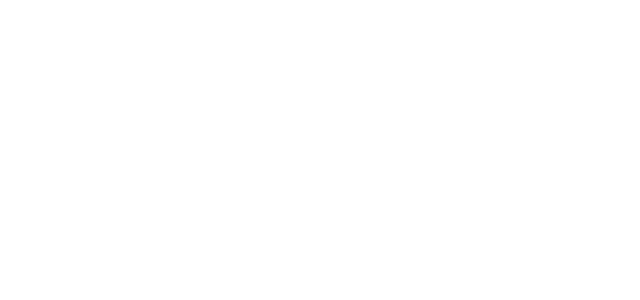
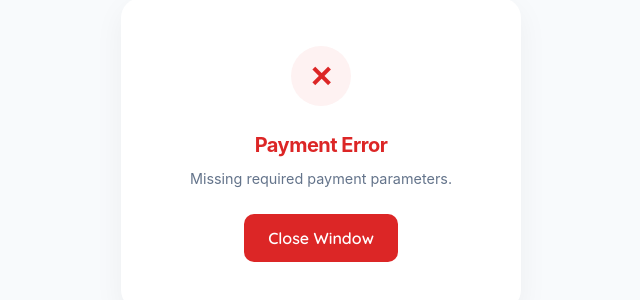
Before and after one commit to VeerNXT-ESM/VeerNXT, a React (Vite) app: page /pay in a window 1280 px wide. Before the commit this address had no page. Shown: the part 246-546 px from the top of the page, without its empty margins (319-959 px from the left). Built offline with nearby package versions, Linux system fonts and the light colour scheme.

Commit message:
feat: implement Razorpay payment bridge and /pay checkout route

```diff
--- a/src/App.tsx
+++ b/src/App.tsx
@@ -35,6 +35,7 @@ import { Support } from './components/Support';
 import { Legal } from './components/Legal';
 import { JobBoard } from './components/JobBoard';
 import { LandingPage } from './components/landing/LandingPage';
+import { PaymentPage } from './components/PaymentPage';
 
 const Navbar = () => {
   const { t, i18n } = useTranslation();
@@ -497,6 +498,9 @@ export default function App() {
         <Route path="/privacy" element={<LegacyShell><PrivacyPolicy /></LegacyShell>} />
         <Route path="/support" element={<LegacyShell><Support /></LegacyShell>} />
         <Route path="/legal" element={<LegacyShell><Legal /></LegacyShell>} />
+
+        {/* Payment bridge route */}
+        <Route path="/pay" element={<PaymentPage />} />
       </Routes>
     </BrowserRouter>
   );
--- /dev/null
+++ b/src/components/PaymentPage.tsx
@@ -0,0 +1,238 @@
+import React, { useEffect, useState } from 'react';
+import { useSearchParams } from 'react-router-dom';
+
+export const PaymentPage: React.FC = () => {
+  const [searchParams] = useSearchParams();
+  const [status, setStatus] = useState<'loading' | 'active' | 'success' | 'error' | 'cancelled'>('loading');
+  const [errorMsg, setErrorMsg] = useState('');
+
+  useEffect(() => {
+    // 1. Parse payment parameters from URL query string
+    const keyId = searchParams.get('key_id');
+    const orderId = searchParams.get('order_id');
+    const amount = searchParams.get('amount');
+    const name = searchParams.get('name') || 'VeerNXT User';
+    const email = searchParams.get('email') || '';
+    const contact = searchParams.get('contact') || '';
+    const origin = searchParams.get('origin') || '*';
+
+    const devtest = searchParams.get('devtest') === 'true';
+
+    if (!keyId || !orderId || !amount) {
+      setStatus('error');
+      setErrorMsg('Missing required payment parameters.');
+      return;
+    }
+
+    // 2. Dynamically load Razorpay Checkout Script
+    const loadRazorpay = () => {
+      return new Promise<boolean>((resolve) => {
+        if ((window as any).Razorpay) {
+          resolve(true);
+          return;
+        }
+        const script = document.createElement('script');
+        script.src = 'https://checkout.razorpay.com/v1/checkout.js';
+        script.onload = () => resolve(true);
+        script.onerror = () => resolve(false);
+        document.body.appendChild(script);
+      });
+    };
+
+    const initializeCheckout = async () => {
+      const isLoaded = await loadRazorpay();
+      if (!isLoaded) {
+        setStatus('error');
+        setErrorMsg('Failed to load payment gateway script.');
+        return;
+      }
+
+      setStatus('active');
+
+      const options = {
+        key: keyId,
+        amount: devtest ? 100 : amount,
+        currency: 'INR',
+        name: 'VeerNXT',
+        description: 'Premium Plan Upgrade',
+        order_id: orderId,
+        handler: function (response: any) {
+          setStatus('success');
+          // Send response securely back to opening window
+          if (window.opener) {
+            window.opener.postMessage(
+              {
+                status: 'success',
+                razorpay_payment_id: response.razorpay_payment_id,
+                razorpay_order_id: response.razorpay_order_id,
+                razorpay_signature: response.razorpay_signature,
+              },
+              origin
+            );
+          }
+          setTimeout(() => {
+            window.close();
+          }, 1500);
+        },
+        prefill: {
+          name: name,
+          email: email,
+          contact: contact,
+        },
+        theme: {
+          color: '#4b6b32', // Olive color theme
+        },
+        modal: {
+          ondismiss: function () {
+            setStatus('cancelled');
+            if (window.opener) {
+              window.opener.postMessage({ status: 'cancel' }, origin);
+            }
+            setTimeout(() => {
+              window.close();
+            }, 1000);
+          },
+        },
+      };
+
+      const rzp = new (window as any).Razorpay(options);
+      rzp.open();
+    };
+
+    initializeCheckout();
+  }, [searchParams]);
+
+  return (
+    <div style={{
+      display: 'flex',
+      flexDirection: 'column',
+      justifyContent: 'center',
+      alignItems: 'center',
+      height: '100vh',
+      background: '#f8fafc',
+      fontFamily: '-apple-system, BlinkMacSystemFont, "Segoe UI", Roboto, sans-serif',
+      color: '#334155',
+      textAlign: 'center',
+      padding: '2rem'
+    }}>
+      <div style={{
+        background: 'white',
+        padding: '3rem',
+        borderRadius: '20px',
+        boxShadow: '0 10px 30px rgba(0,0,0,0.05)',
+        maxWidth: '400px',
+        width: '100%'
+      }}>
+        {status === 'loading' && (
+          <>
+            <div style={spinnerStyle}></div>
+            <h2 style={{ fontSize: '1.25rem', fontWeight: 700, margin: '1.5rem 0 0.5rem' }}>Preparing Payment</h2>
+            <p style={{ color: '#64748b', fontSize: '0.9rem' }}>Loading secure checkout window...</p>
+          </>
+        )}
+
+        {status === 'active' && (
+          <>
+            <div style={spinnerStyle}></div>
+            <h2 style={{ fontSize: '1.25rem', fontWeight: 700, margin: '1.5rem 0 0.5rem' }}>Checkout Window Open</h2>
+            <p style={{ color: '#64748b', fontSize: '0.9rem' }}>Please complete your payment in the secure Razorpay overlay.</p>
+          </>
+        )}
+
+        {status === 'success' && (
+          <>
+            <div style={successIconStyle}>✓</div>
+            <h2 style={{ fontSize: '1.25rem', fontWeight: 700, margin: '1.5rem 0 0.5rem', color: '#16a34a' }}>Payment Successful</h2>
+            <p style={{ color: '#64748b', fontSize: '0.9rem' }}>Updating account details, closing window...</p>
+          </>
+        )}
+
+        {status === 'cancelled' && (
+          <>
+            <div style={warningIconStyle}>!</div>
+            <h2 style={{ fontSize: '1.25rem', fontWeight: 700, margin: '1.5rem 0 0.5rem', color: '#d97706' }}>Payment Cancelled</h2>
+            <p style={{ color: '#64748b', fontSize: '0.9rem' }}>Returning to application...</p>
+          </>
+        )}
+
+        {status === 'error' && (
+          <>
+            <div style={errorIconStyle}>✕</div>
+            <h2 style={{ fontSize: '1.25rem', fontWeight: 700, margin: '1.5rem 0 0.5rem', color: '#dc2626' }}>Payment Error</h2>
+            <p style={{ color: '#64748b', fontSize: '0.9rem', marginBottom: '1.5rem' }}>{errorMsg}</p>
+            <button
+              onClick={() => window.close()}
+              style={{
+                background: '#dc2626', color: 'white', border: 'none',
+                padding: '0.75rem 1.5rem', borderRadius: '10px', fontWeight: 600,
+                cursor: 'pointer'
+              }}
+            >
+              Close Window
+            </button>
+          </>
+        )}
+      </div>
+    </div>
+  );
+};
+
+// Styles for custom elements
+const spinnerStyle: React.CSSProperties = {
+  width: '50px',
+  height: '50px',
+  border: '4px solid #f3f3f3',
+  borderTop: '4px solid #4b6b32',
+  borderRadius: '50%',
+  animation: 'spin 1s linear infinite',
+  margin: '0 auto'
+};
+
+const successIconStyle: React.CSSProperties = {
+  width: '60px',
+  height: '60px',
+  borderRadius: '50%',
+  background: '#f0fdf4',
+  color: '#16a34a',
+  display: 'flex',
+  alignItems: 'center',
+  justifyContent: 'center',
+  fontSize: '2rem',
+  fontWeight: 'bold',
+  margin: '0 auto'
+};
+
+const warningIconStyle: React.CSSProperties = {
+  width: '60px',
+  height: '60px',
+  borderRadius: '50%',
+  background: '#fffbeb',
+  color: '#d97706',
+  display: 'flex',
+  alignItems: 'center',
+  justifyContent: 'center',
+  fontSize: '2rem',
+  fontWeight: 'bold',
+  margin: '0 auto'
+};
+
+const errorIconStyle: React.CSSProperties = {
+  width: '60px',
+  height: '60px',
+  borderRadius: '50%',
+  background: '#fef2f2',
+  color: '#dc2626',
+  display: 'flex',
+  alignItems: 'center',
+  justifyContent: 'center',
+  fontSize: '1.8rem',
+  fontWeight: 'bold',
+  margin: '0 auto'
+};
+
+// CSS keyframe spin injection (safely handled by custom style element or inline class)
+if (typeof document !== 'undefined') {
+  const styleSheet = document.createElement('style');
+  styleSheet.innerText = `@keyframes spin { to { transform: rotate(360deg); } }`;
+  document.head.appendChild(styleSheet);
+}
```
Also changed, not shown: 1 other file (tests, documents, lock files or other folders).
